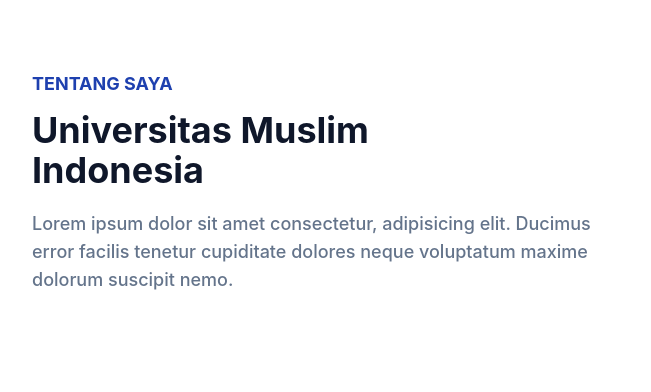
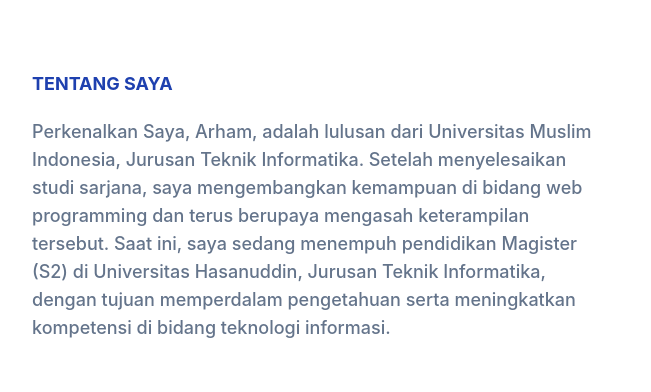
Before and after one commit to arhammnn/portfolio, a website: page index.html in a window 1280 px wide. Shown: the part 703-1095 px from the top of the page, 0-651 px from the left. Drawn offline with Linux system fonts and the light colour scheme.

Commit message:
mengubah paragraf pada tentang saya

```diff
--- a/index.html
+++ b/index.html
@@ -131,11 +131,9 @@
         <div class="flex flex-wrap">
           <div class="w-full px-4 mb-10 lg:w-1/2">
             <h4 class="font-bold uppercase text-primary text-lg mb-3">Tentang Saya</h4>
-            <h2 class="font-bold text-dark text-3xl mb-5 max-w-md lg:text-4xl dark:text-white">Universitas Muslim Indonesia</h2>
+            <h2 class="font-bold text-dark text-3xl mb-5 max-w-md lg:text-4xl dark:text-white"></h2>
             <p class="font-medium text-secondary max-w-xl lg:text-lg">
-              Lorem ipsum dolor sit amet consectetur, adipisicing elit. Ducimus error
-              facilis tenetur cupiditate dolores neque voluptatum maxime dolorum
-              suscipit nemo.
+              Perkenalkan Saya, Arham, adalah lulusan dari Universitas Muslim Indonesia, Jurusan Teknik Informatika. Setelah menyelesaikan studi sarjana, saya mengembangkan kemampuan di bidang web programming dan terus berupaya mengasah keterampilan tersebut. Saat ini, saya sedang menempuh pendidikan Magister (S2) di Universitas Hasanuddin, Jurusan Teknik Informatika, dengan tujuan memperdalam pengetahuan serta meningkatkan kompetensi di bidang teknologi informasi.
             </p>
         </div>
               <div class="w-full px-4 lg:w-1/2">
```
